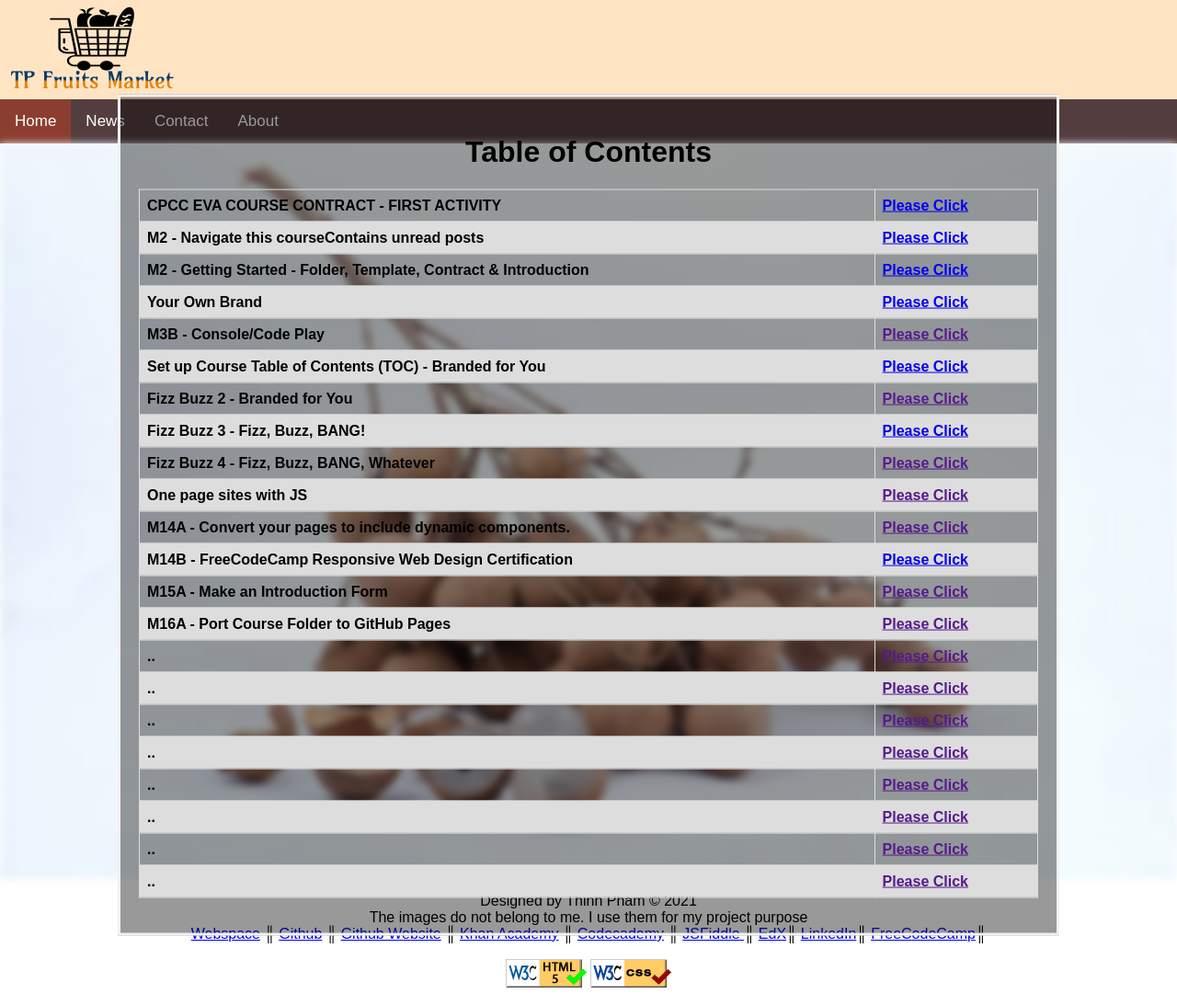
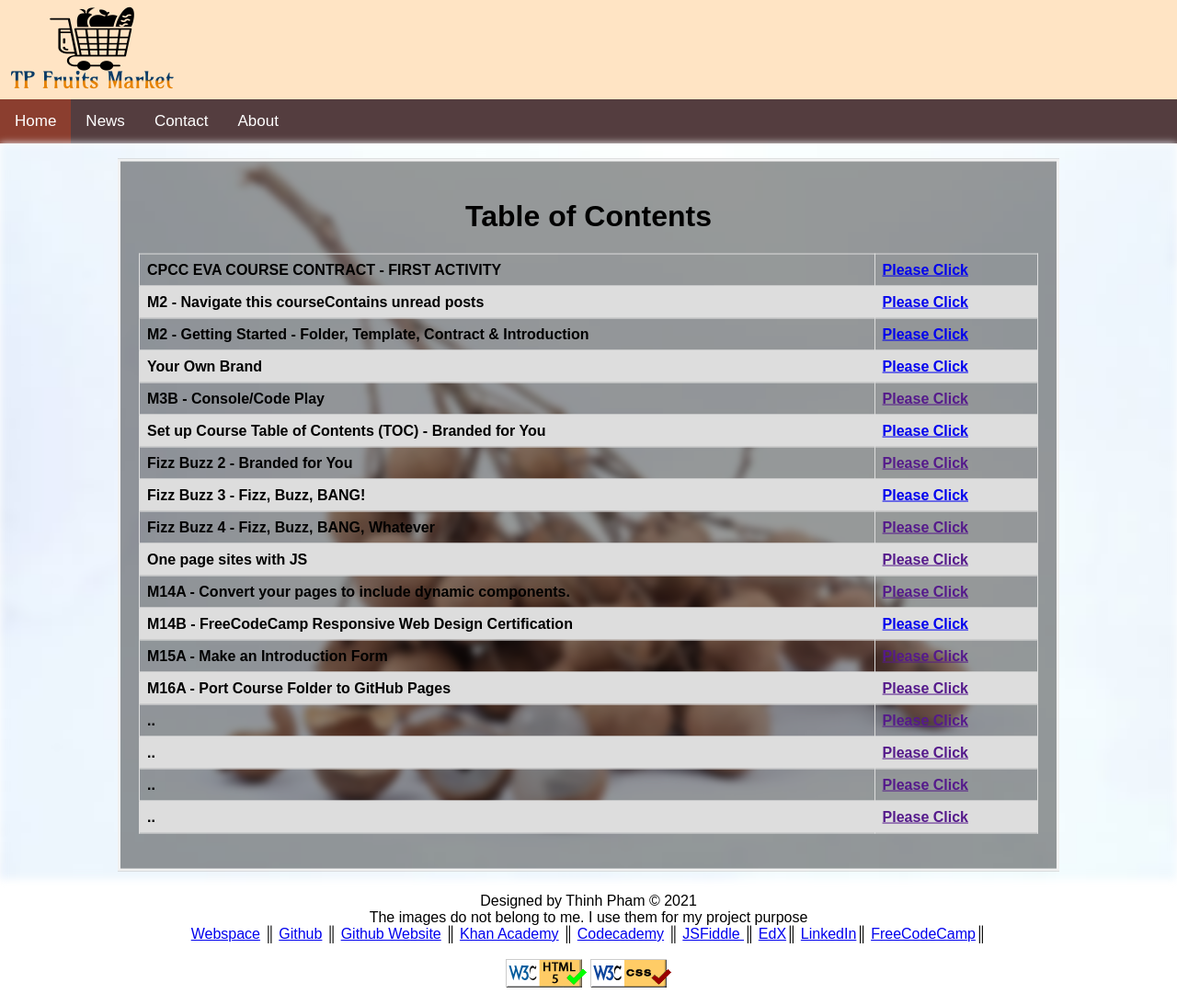
Before and after one commit to thinhpham266/web250, a PHP site: page / in a window 1280 px wide. Shown: the whole page at 92% size. Run offline with PHP 8.4, Linux system fonts and the light colour scheme.

Commit message:
Update index.php

```diff
--- a/index.php
+++ b/index.php
@@ -76,22 +76,7 @@
       <td>..</td>
       <td><a href="">Please Click</a></td>
   </tr>
-  <tr>
-      <td>..</td>
-      <td><a href="">Please Click</a></td>
-  </tr>
-  <tr>
-      <td>..</td>
-      <td><a href="">Please Click</a></td>
-  </tr>
-  <tr>
-      <td>..</td>
-      <td><a href="">Please Click</a></td>
-  </tr>
-  <tr>
-      <td>..</td>
-      <td><a href="">Please Click</a></td>
-  </tr>
+
 </table>
 </br>
 </div>
```
